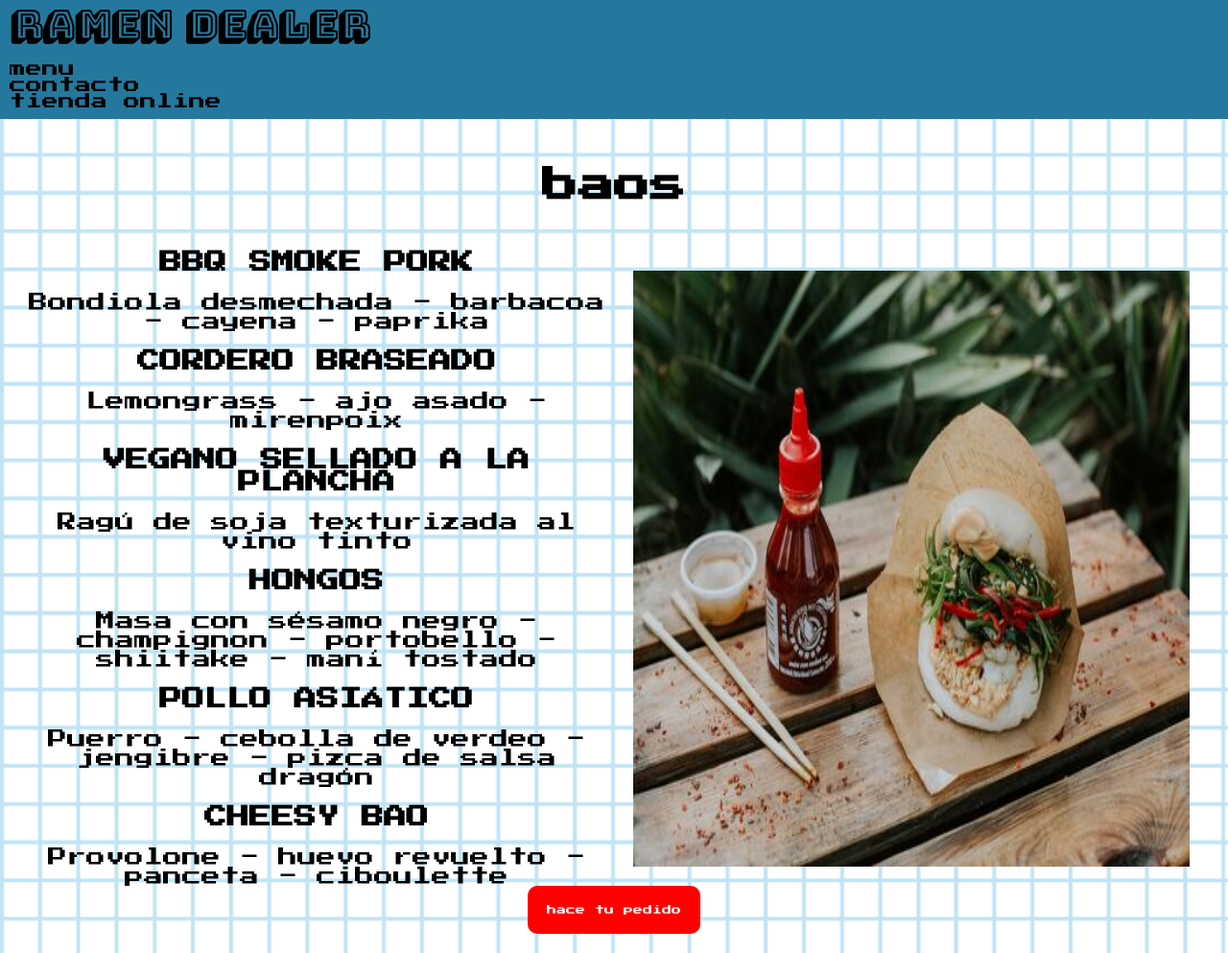
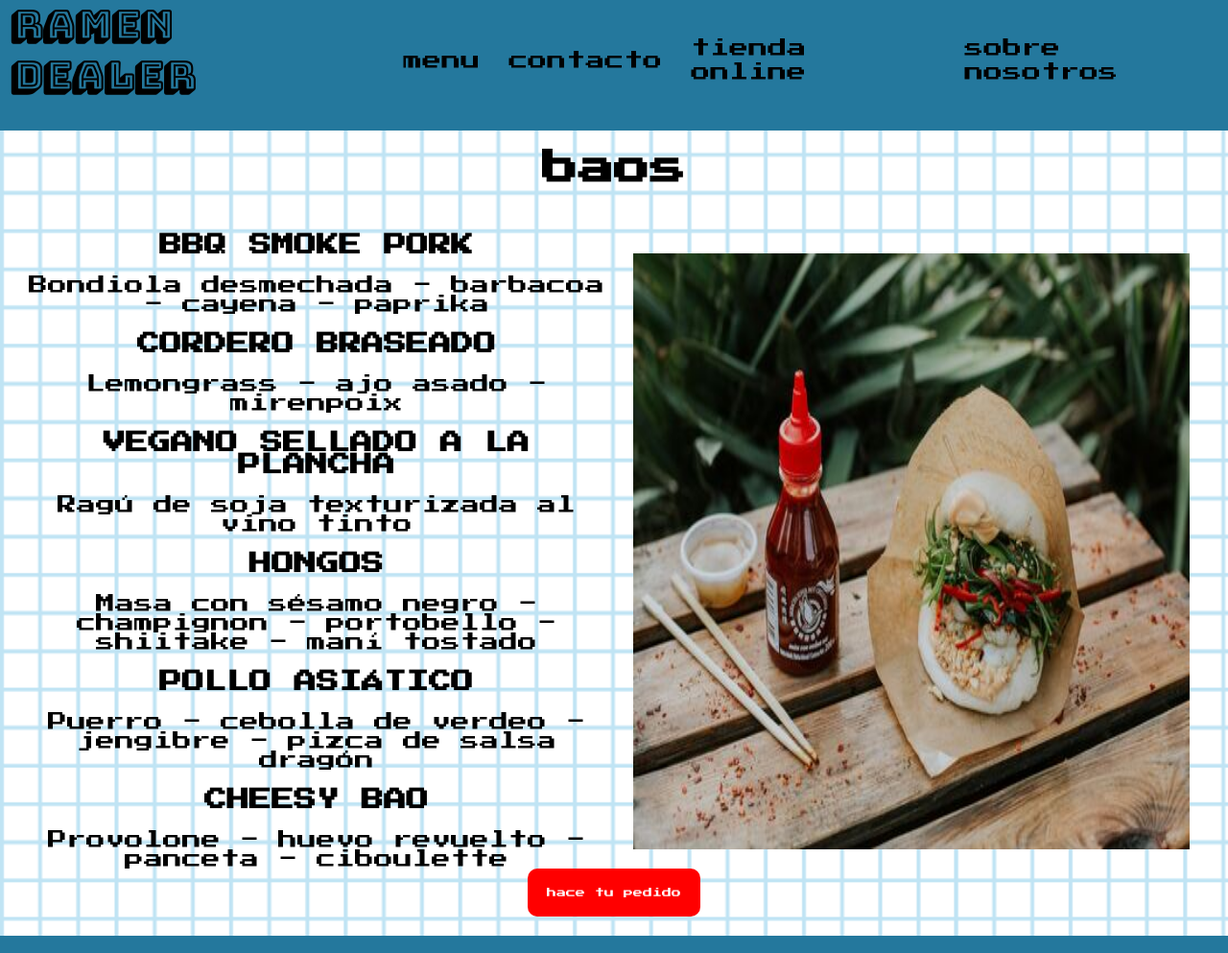
Before and after one commit to Leandro-Palacios/ramen-dealer, a plain HTML site: page pages/baos.html in a window 1280 px wide. Shown: the top 993 px of the page at 96% size. Drawn offline with Linux system fonts and the light colour scheme.

Commit message:
cambios en css diferentes html

```diff
--- a/css/style.css
+++ b/css/style.css
@@ -25,13 +25,18 @@ a { text-decoration: none;
     padding-bottom: 2rem;
 }
 
-nav { display: flex;
+.navbarAzul {
+    display: flex;
     flex-direction: row;
-    font-family: 'Press Start 2P', cursive;
-    font-size: 1.7rem;
-    color: rgb(226, 224, 224);
-    margin-bottom: 3rem;
-    padding-left: 1rem;
+    justify-content: center;
+    align-items: center;
+    list-style: none;
+    padding-top: 4rem;
+    padding-left: 4rem;
+    gap: 30px;
+    font-size: 2rem;
+    background-color: #24789D;
+    width: 100%;
 }
 
 .navbar {
@@ -40,15 +45,23 @@ nav { display: flex;
     justify-content: center;
     align-items: center;
     list-style: none;
+    padding-top: 4rem;
+    padding-left: 4rem;
     gap: 30px;
-    margin-left: 100px;
-    margin-top: 20px;
+    font-size: 2rem;
 }
 
 .contenedorNav {
     display: flex;
     flex-direction: row;
     justify-content: baseline;
+}
+
+.contenedorNavAzul {
+    display: flex;
+    flex-direction: row;
+    justify-content: baseline;
+    background-color: #24789D;
 }
 
 .sobreNosotros {
@@ -357,8 +370,8 @@ padding: 2rem;}
 .contenedorMenu {
     background-color: #24789D;
     width: 100vw;
-    justify-content: center;
-    align-items: center;
+    justify-content: space-between;
+    align-items:center;
     display: grid;
     grid-template-columns: 1fr 1fr 1fr ;
     grid-template-rows: auto 1fr;
--- a/pages/baos.html
+++ b/pages/baos.html
@@ -12,15 +12,16 @@
 </head>
 <body>
     <div class="fondoDePantalla">
-        <header>
+        <header class="contenedorNavAzul">
             <a href="../index.html"> <h1 class="menuNavegador">ramen dealer</h1> </a>
-            <NAv class="menuNavegador">
-                <UL>
+            <nav >
+                <UL class="navbarAzul">
                     <LI><a href="./menu.html">menu</a></LI>
                     <li><a href="./contacto.html">contacto</a></li>
                     <li><a href="https://www.monline.com.ar/Kiyomi" target="_blank">tienda online</a></li>
+                    <li><a href="../pages/sobreNosotros.html">sobre nosotros</a></li>
                 </UL>
-            </NAv>
+            </nav>
         </header>
         <main>
             <section class="estiloMenu">
```
Also changed, not shown: pages/contacto.html (+5 -4 lines), pages/dumplinhs.html (+4 -3 lines), pages/ramen.html (+4 -3 lines).
